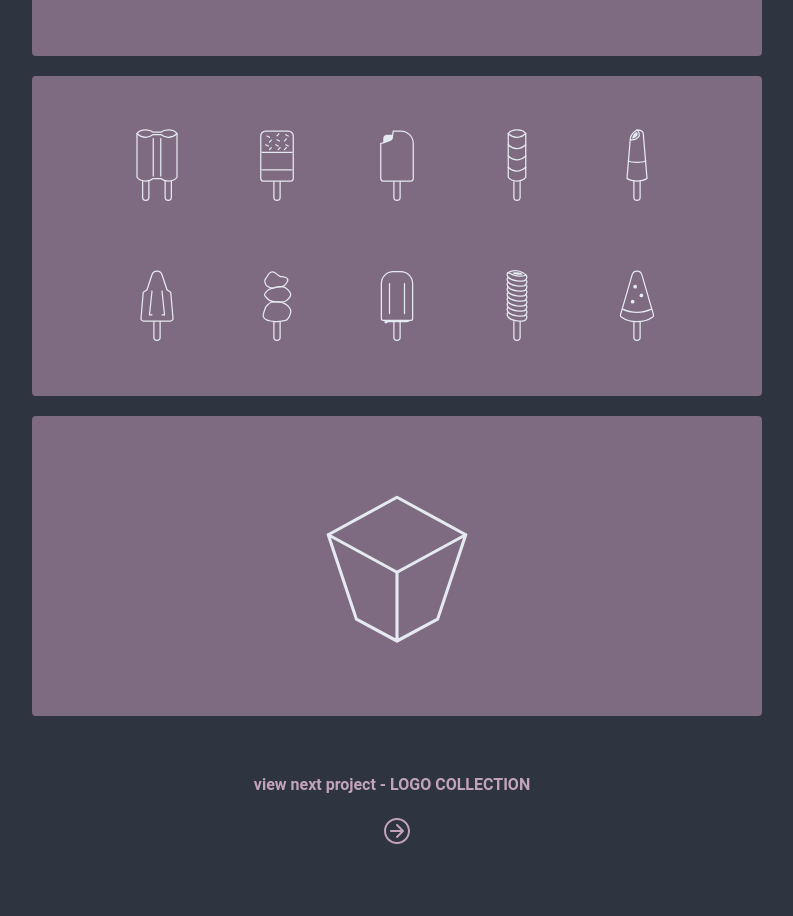
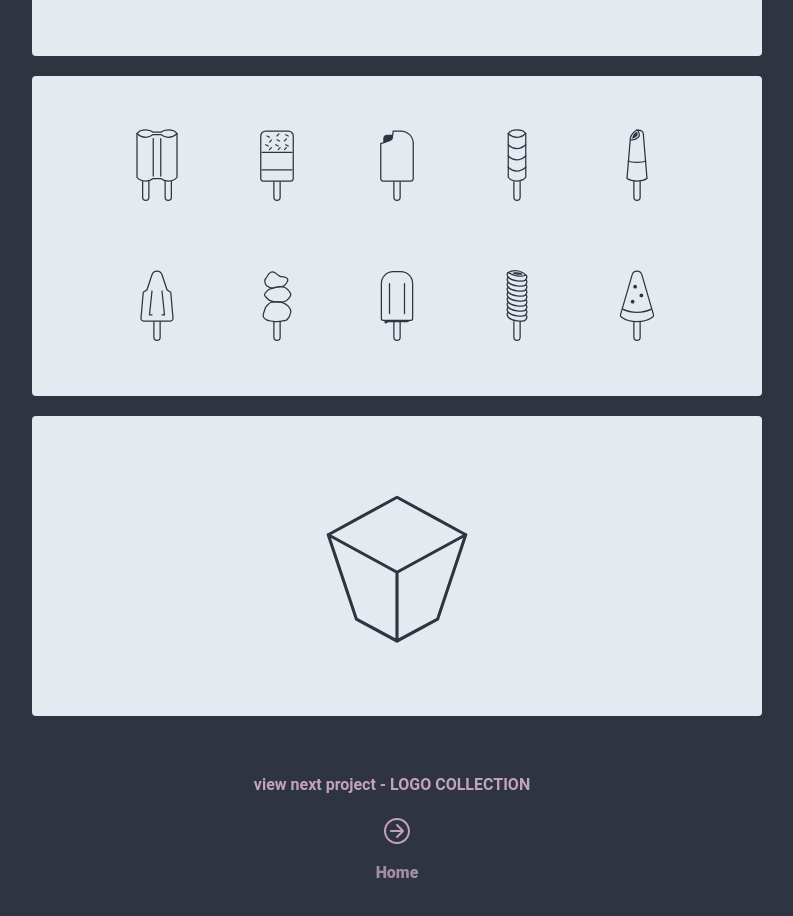
Before and after one commit to charlotte-hues/portfolio-nextjs, a Next.js app: page /work/icons in a window 1280 px wide. Shown: the part 1260-2176 px from the top of the page, without its empty margins (243-1036 px from the left). Built offline with nearby package versions, Linux system fonts and the light colour scheme; a web font is replaced by a local one.

Commit message:
Fixed color of icon project and added home link to project footer

```diff
--- a/components/sections/Work/ProjectFooter.js
+++ b/components/sections/Work/ProjectFooter.js
@@ -22,6 +22,8 @@ const LinkContainer = styled.div`
             opacity: 1;
         }
     }
+
+
 `;
 
 const ProjectFooter = ({project}) => {
@@ -31,13 +33,16 @@ const ProjectFooter = ({project}) => {
     return (
         <LinkContainer>
                 <Link href={link}>
-                <h4 style={{display: 'inline-block', marginRight: "10px"}}>{`view next project - ${project.title}`}</h4>
+                    <h4 style={{display: 'inline-block', marginRight: "10px"}}>{`view next project - ${project.title}`}</h4>
                 </Link>
-                <div style={{alignSelf: "center"}}>
-                <Link href={link}>
-                    <Arrow size="32px" right/>
+                <div style={{alignSelf: "center", marginBottom: "0.8em"}}>
+                    <Link href={link}>
+                        <Arrow size="32px" right/>
+                    </Link>
+                </div>
+                <Link href="/">
+                    Home
                 </Link>
-                </div>
         </LinkContainer>
     )
 };
--- a/components/ui/Inputs/Button.js
+++ b/components/ui/Inputs/Button.js
@@ -26,7 +26,7 @@ const StyledButton = styled.button`
     }
 
     &:disabled {
-        background: ${({theme}) => theme.colors.secondary};
+        background: ${({theme}) => theme.colors.primary};
         opacity: 0.6;
         cursor: default;
     }
--- a/pages/work/icons.js
+++ b/pages/work/icons.js
@@ -1,6 +1,5 @@
-import React, {useContext} from "react";
-import styled, {ThemeContext} from "styled-components";
-import Head from 'next/head';
+import React from "react";
+import styled from "styled-components";
 
 import ProjectCard from "../../components/ui/project/ProjectCard";
 import iconData from "../../components/sections/Work/icons/IconsProjectData";
@@ -14,7 +13,7 @@ const IconSetContainer = styled(ProjectCard)`
   align-items: center;
   align-content: center;
   padding: 20px;
-  background-color: ${({theme}) => theme.colors.secondary};
+  background-color: #E5E9F0;
 `;
 
 const Container = styled.div`
@@ -28,8 +27,7 @@ const Container = styled.div`
 `;
 
 const IconSet = ({data}) => {
-  const theme = useContext(ThemeContext);
-  const iconColor = theme.colors.highlight;
+  const iconColor = "#2E3440";
 
   return (
     <IconSetContainer>
--- a/styles/theme.js
+++ b/styles/theme.js
@@ -8,12 +8,20 @@ const transitions = {
     stroke: `stroke ${transition}, stroke-color ${transition}, -webkit-text-stroke-color ${transition}, -moz-text-stroke-color ${transition}`
 }
 
+const WHITE = "#FAF9FB";
+const DULL_WHITE = "#E5E9F0";
+
+const DARK_BLUE = "#2E3440";
+
+const PINK = "#C2A3BC";
+const DARK_PINK = "#8B5A82";
+
 export const lightTheme = {
     colors: {
-        background: "#FAF9FB",
-        primary: "#2E3440",
-        secondary: "#2E3440",
-        highlight: '#8B5A82',
+        background: WHITE,
+
+        primary: DARK_BLUE,
+        highlight: DARK_PINK,
     },
     transition: {...transitions  },
 };
@@ -21,10 +29,9 @@ export const lightTheme = {
 
 export const darkTheme = {
     colors: {
-        background: "#2E3440",
-        primary: "#C2A3BC",
-        secondary: "#7E6A81",
-        highlight: '#E5E9F0',
+        background: DARK_BLUE,
+        primary: PINK,
+        highlight: DULL_WHITE,
     },
     transition: {...transitions  },
 };
```
